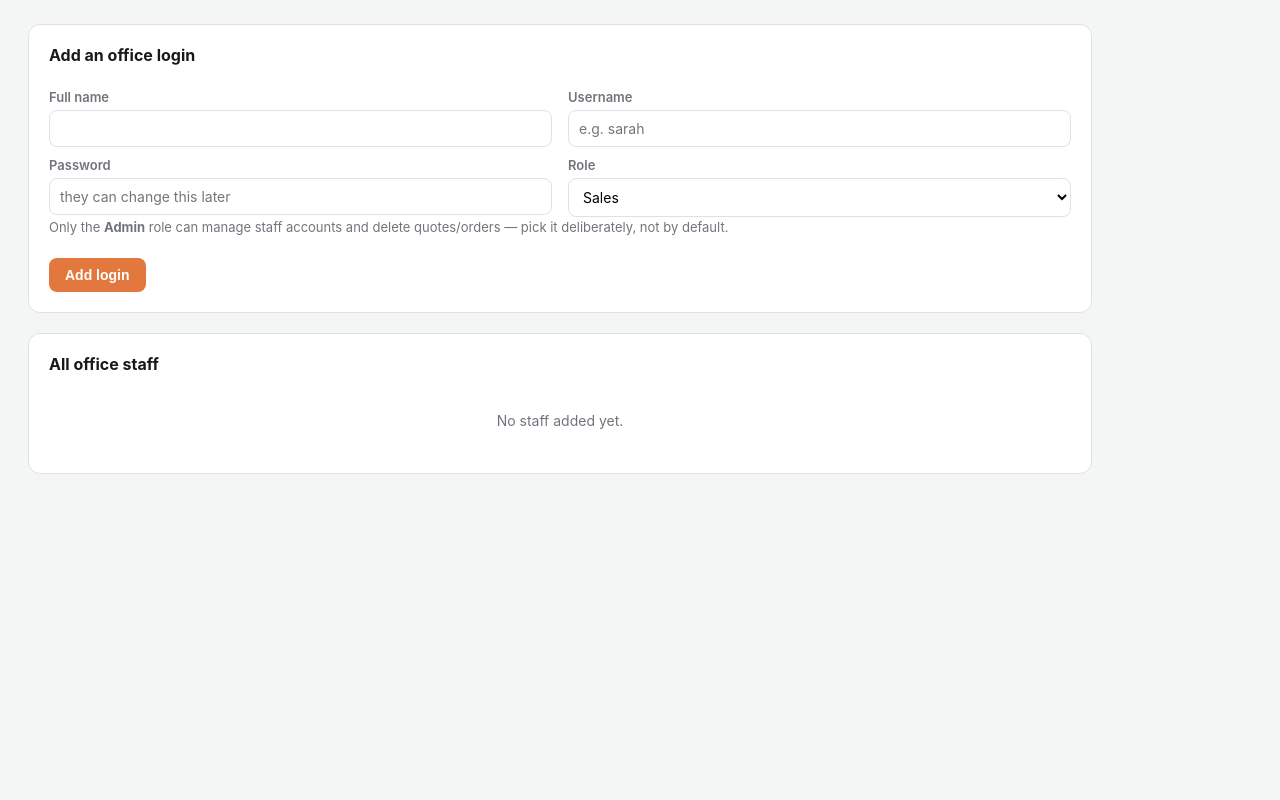
After one commit to EIOPONE/tiger-one-web, a FastAPI app: template app/templates/staff.html in a window 1280 px wide. The commit adds this page. Run offline with FastAPI, Linux system fonts and the light colour scheme; the template is opened without the code that fills it, so the values that code supplies are empty; some libraries are stand-ins or nearby versions.

Commit message:
Login Updates

```diff
--- a/app/crud.py
+++ b/app/crud.py
@@ -35,12 +35,40 @@ def money(value) -> Decimal:
 def ensure_admin_user(db: Session) -> None:
     existing = db.scalar(select(models.AppUser).where(models.AppUser.username == "admin"))
     if existing:
+        if existing.role != "Admin":
+            existing.role = "Admin"  # promotes the existing seeded account on upgrade, not just new installs
+            db.flush()
         return
     db.add(models.AppUser(
         username="admin", password_hash=hash_password("tigerone"),
-        full_name="Daniel Anderson", role="Commercial Manager",
+        full_name="Daniel Anderson", role="Admin",
     ))
     db.flush()
+
+
+def create_office_user(db: Session, full_name: str, username: str, password: str, role: str) -> models.AppUser:
+    user = models.AppUser(
+        username=username.strip().lower(), password_hash=hash_password(password),
+        full_name=full_name.strip(), role=role.strip() or "Office",
+    )
+    db.add(user)
+    db.flush()
+    return user
+
+
+def list_office_users(db: Session) -> list[models.AppUser]:
+    return list(db.scalars(
+        select(models.AppUser)
+        .where(models.AppUser.role != "Driver", models.AppUser.active.is_(True))
+        .order_by(models.AppUser.full_name)
+    ))
+
+
+def deactivate_office_user(db: Session, user_id: int) -> None:
+    user = db.get(models.AppUser, user_id)
+    if user:
+        user.active = False
+        db.flush()
 
 
 def create_driver(db: Session, full_name: str, username: str, pin: str) -> models.AppUser:
@@ -332,6 +360,17 @@ def set_quote_allocate_stock(db: Session, quote_id: int, allocate: bool) -> mode
     return quote
 
 
+def delete_quote(db: Session, quote_id: int) -> None:
+    """Admin-only, for cleaning up test/skewed data during the soft
+    rollout — a hard delete, not a status change. Items and reservations
+    cascade automatically; a quote that's already been converted to an
+    order is left alone (the order stands on its own either way)."""
+    quote = db.get(models.Quote, quote_id)
+    if quote:
+        db.delete(quote)
+        db.flush()
+
+
 # --- orders ------------------------------------------------------------------------
 
 def save_order(db: Session, header: dict, items: list[dict], username: str, order_id: int | None = None) -> models.Order:
@@ -422,6 +461,18 @@ def set_order_allocate_stock(db: Session, order_id: int, allocate: bool) -> mode
     db.flush()
     _rebuild_order_reservations(db, order)
     return order
+
+
+def delete_order(db: Session, order_id: int) -> None:
+    """Admin-only, same principle as delete_quote — a hard delete for
+    cleaning up test/skewed data. Items, reservations, deliveries and
+    their GPS pings all cascade automatically. Note: if this order was
+    already pushed to Xero as an invoice, deleting it here does NOT
+    remove or void that invoice in Xero — only the Tiger One record."""
+    order = db.get(models.Order, order_id)
+    if order:
+        db.delete(order)
+        db.flush()
 
 
 # --- stock -----------------------------------------------------------------------
--- a/app/main.py
+++ b/app/main.py
@@ -268,6 +268,17 @@ def require_office_user(request: Request, db: Session):
     return user
 
 
+def require_admin_user(request: Request, db: Session):
+    """Admin-only actions — staff management and deleting quotes/orders.
+    Returns the user, or a RedirectResponse to send back instead."""
+    user = require_office_user(request, db)
+    if isinstance(user, RedirectResponse):
+        return user
+    if user.role != "Admin":
+        return RedirectResponse("/", status_code=303)
+    return user
+
+
 @app.get("/", response_class=HTMLResponse)
 def dashboard_page(request: Request, db: Session = Depends(db_dependency)):
     user = require_office_user(request, db)
@@ -443,6 +454,15 @@ def quotes_allocate(request: Request, quote_id: int, allocate: str = Form(...),
     return RedirectResponse("/quotes", status_code=303)
 
 
+@app.post("/quotes/{quote_id}/delete")
+def quotes_delete(request: Request, quote_id: int, db: Session = Depends(db_dependency)):
+    user = require_admin_user(request, db)
+    if isinstance(user, RedirectResponse):
+        return user
+    crud.delete_quote(db, quote_id)
+    return RedirectResponse("/quotes", status_code=303)
+
+
 @app.get("/quotes/{quote_id}/pdf")
 def quote_pdf_route(quote_id: int, request: Request, db: Session = Depends(db_dependency)):
     user = require_office_user(request, db)
@@ -526,6 +546,15 @@ def orders_allocate(request: Request, order_id: int, allocate: str = Form(...),
     return RedirectResponse("/orders", status_code=303)
 
 
+@app.post("/orders/{order_id}/delete")
+def orders_delete(request: Request, order_id: int, db: Session = Depends(db_dependency)):
+    user = require_admin_user(request, db)
+    if isinstance(user, RedirectResponse):
+        return user
+    crud.delete_order(db, order_id)
+    return RedirectResponse("/orders", status_code=303)
+
+
 @app.get("/orders/{order_id}/pdf")
 def order_pdf(order_id: int, request: Request, db: Session = Depends(db_dependency)):
     user = require_office_user(request, db)
@@ -577,7 +606,41 @@ def orders_reassign_delivery(
     return RedirectResponse("/orders", status_code=303)
 
 
+# --- office staff accounts (Admin only) ---------------------------------------------------
+
+@app.get("/staff", response_class=HTMLResponse)
+def staff_page(request: Request, db: Session = Depends(db_dependency)):
+    user = require_admin_user(request, db)
+    if isinstance(user, RedirectResponse):
+        return user
+    return templates.TemplateResponse(request, "staff.html", {
+        "user": user, "active": "staff", "staff": crud.list_office_users(db),
+    })
+
+
+@app.post("/staff/new")
+def staff_new(
+    request: Request, full_name: str = Form(...), username: str = Form(...),
+    password: str = Form(...), role: str = Form(...), db: Session = Depends(db_dependency),
+):
+    user = require_admin_user(request, db)
+    if isinstance(user, RedirectResponse):
+        return user
+    crud.create_office_user(db, full_name, username, password, role)
+    return RedirectResponse("/staff", status_code=303)
+
+
+@app.post("/staff/{staff_user_id}/deactivate")
+def staff_deactivate(request: Request, staff_user_id: int, db: Session = Depends(db_dependency)):
+    user = require_admin_user(request, db)
+    if isinstance(user, RedirectResponse):
+        return user
+    crud.deactivate_office_user(db, staff_user_id)
+    return RedirectResponse("/staff", status_code=303)
+
+
 # --- drivers (office admin) ---------------------------------------------------------------
+
 
 @app.get("/drivers", response_class=HTMLResponse)
 def drivers_page(request: Request, db: Session = Depends(db_dependency)):
--- a/app/models.py
+++ b/app/models.py
@@ -216,7 +216,7 @@ class Order(Base):
     source_quote = relationship("Quote", back_populates="converted_orders")
     items = relationship("OrderItem", cascade="all, delete-orphan", backref="order")
     reservations = relationship("OrderMaterialReservation", cascade="all, delete-orphan", backref="order")
-    deliveries = relationship("Delivery", back_populates="order")
+    deliveries = relationship("Delivery", back_populates="order", cascade="all, delete-orphan")
 
     __table_args__ = (
         CheckConstraint("status IN ('Draft','Confirmed','Completed','Cancelled')", name="ck_order_status"),
--- a/app/templates/base.html
+++ b/app/templates/base.html
@@ -108,6 +108,7 @@
       <a href="/products" class="{{ 'active' if active=='products' }}"><span class="dot"></span>Products &amp; Mixes</a>
       <a href="/drivers" class="{{ 'active' if active=='drivers' }}"><span class="dot"></span>Drivers</a>
       <a href="/vehicles" class="{{ 'active' if active=='vehicles' }}"><span class="dot"></span>Vehicles</a>
+      {% if user.role == 'Admin' %}<a href="/staff" class="{{ 'active' if active=='staff' }}"><span class="dot"></span>Staff</a>{% endif %}
       <a href="/vehicle-checks" class="{{ 'active' if active=='vehicle-checks' }}"><span class="dot"></span>Vehicle Checks</a>
       <a href="/reports" class="{{ 'active' if active=='reports' }}"><span class="dot"></span>Sales Reports</a>
       <a href="/xero" class="{{ 'active' if active=='xero' }}"><span class="dot"></span>Xero</a>
--- a/app/templates/orders.html
+++ b/app/templates/orders.html
@@ -127,6 +127,11 @@
         {% if o.status in ['Draft', 'Confirmed'] %}<form method="post" action="/orders/{{ o.order_id }}/status"><input type="hidden" name="status" value="Cancelled"><button class="btn btn-outline btn-small" type="submit">Cancel</button></form>{% endif %}
         {% if o.status == 'Confirmed' %}<form method="post" action="/orders/{{ o.order_id }}/status"><input type="hidden" name="status" value="Completed"><button class="btn btn-outline btn-small" type="submit">Complete</button></form>{% endif %}
         <a class="btn btn-outline btn-small" href="/orders/{{ o.order_id }}/pdf" target="_blank">PDF</a>
+        {% if user.role == 'Admin' %}
+        <form method="post" action="/orders/{{ o.order_id }}/delete" onsubmit="return confirm('Permanently delete order {{ o.order_number }}?{{ ' It has already been invoiced in Xero \u2014 this will NOT remove that invoice, only the Tiger One record.' if o.xero_invoice_number else '' }} This cannot be undone.');">
+          <button class="btn btn-outline btn-small" type="submit" style="color:#B42318;">Delete</button>
+        </form>
+        {% endif %}
       </td>
     </tr>
     {% endfor %}
--- a/app/templates/quotes.html
+++ b/app/templates/quotes.html
@@ -77,6 +77,11 @@
           {% if q.status in ['Draft', 'Issued', 'Accepted'] %}<form method="post" action="/quotes/{{ q.quote_id }}/status"><input type="hidden" name="status" value="Lost"><button class="btn btn-outline btn-small" type="submit">Lost</button></form>{% endif %}
         {% endif %}
         <a class="btn btn-outline btn-small" href="/quotes/{{ q.quote_id }}/pdf" target="_blank">PDF</a>
+        {% if user.role == 'Admin' %}
+        <form method="post" action="/quotes/{{ q.quote_id }}/delete" onsubmit="return confirm('Permanently delete quote {{ q.quote_number }}? This cannot be undone.');">
+          <button class="btn btn-outline btn-small" type="submit" style="color:#B42318;">Delete</button>
+        </form>
+        {% endif %}
       </td>
     </tr>
     {% endfor %}
--- /dev/null
+++ b/app/templates/staff.html
@@ -0,0 +1,58 @@
+{% extends "base.html" %}
+{% block title %}Staff — Tiger One{% endblock %}
+{% block page_title %}Staff{% endblock %}
+{% block page_subtitle %}Office logins — each person gets their own username and password instead of sharing one.{% endblock %}
+{% block content %}
+
+<div class="card">
+  <h2>Add an office login</h2>
+  <form method="post" action="/staff/new">
+    <div class="grid-2">
+      <div><label for="full_name">Full name</label><input type="text" id="full_name" name="full_name" required></div>
+      <div><label for="username">Username</label><input type="text" id="username" name="username" required placeholder="e.g. sarah"></div>
+    </div>
+    <div class="grid-2">
+      <div><label for="password">Password</label><input type="text" id="password" name="password" required placeholder="they can change this later"></div>
+      <div>
+        <label for="role">Role</label>
+        <select id="role" name="role">
+          <option value="Sales">Sales</option>
+          <option value="Commercial Manager">Commercial Manager</option>
+          <option value="Office">Office</option>
+          <option value="Admin">Admin</option>
+        </select>
+      </div>
+    </div>
+    <p class="muted" style="font-size:13px;margin-top:2px;">Only the <strong>Admin</strong> role can manage staff accounts and delete quotes/orders — pick it deliberately, not by default.</p>
+    <button class="btn btn-primary" type="submit" style="margin-top:10px;">Add login</button>
+  </form>
+</div>
+
+<div class="card">
+  <h2>All office staff</h2>
+  {% if staff %}
+  <table>
+    <tr><th>Name</th><th>Username</th><th>Role</th><th></th></tr>
+    {% for s in staff %}
+    <tr>
+      <td>{{ s.full_name }}</td>
+      <td class="muted">{{ s.username }}</td>
+      <td>{% if s.role == 'Admin' %}<span class="pill pill-completed">Admin</span>{% else %}{{ s.role }}{% endif %}</td>
+      <td>
+        {% if s.user_id != user.user_id %}
+        <form method="post" action="/staff/{{ s.user_id }}/deactivate" onsubmit="return confirm('Remove {{ s.full_name }}\'s login? Their name stays on past quotes/orders they created.');">
+          <button class="btn btn-outline btn-small" type="submit" style="color:#B42318;">Remove</button>
+        </form>
+        {% else %}
+        <span class="muted" style="font-size:12px;">(you)</span>
+        {% endif %}
+      </td>
+    </tr>
+    {% endfor %}
+  </table>
+  {% else %}
+  <div class="empty">No staff added yet.</div>
+  {% endif %}
+</div>
+
+{% endblock %}
```
Also changed, not shown: tests/test_staff_and_admin.py (added, +116 -0 lines), README.md.
